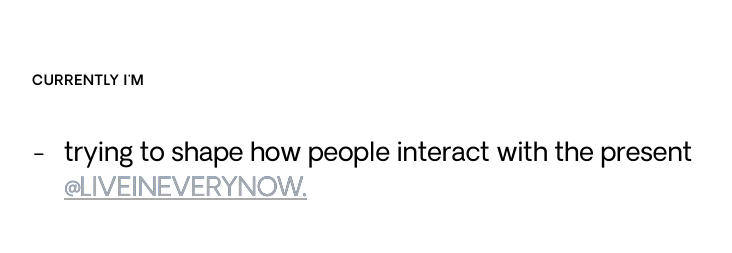
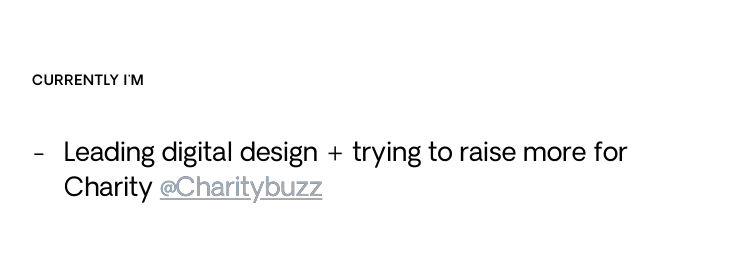
Before and after one commit to jmedure/jacobmedure.com, a plain HTML site: page public/about.html in a window 1280 px wide. Shown: the part 1440-1693 px from the top of the page, without its empty margins (78-810 px from the left). Drawn offline with nearby package versions, Linux system fonts and the light colour scheme.

Commit message:
About page refresh

```diff
--- a/public/about.html
+++ b/public/about.html
@@ -123,6 +123,7 @@
               <div class="work wrap">
                 <h6 class="fade-in">Currently I'm</h6>
                   <ul>
+                    <li class="oakes">Leading digital design + trying to raise more for Charity <a class="liCTA" href="https://charitybuzz.com" target="_blank">@Charitybuzz</a></li>
                     <li class="oakes">trying to shape how people interact with the present <a class="liCTA" href="https://liveineverynow.com" target="_blank">@LIVEINEVERYNOW.</a></li>
                     <li class="oakes">making music, writing songs, and helping other artists navigate their journeys <a class="liCTA"href="https://jacobs.blue" target="_blank">@Jacob’s Blue</a></li>
                     <li class="oakes">taking classes <a class="liCTA" href="https://teamtreehouse.com/" target="_blank">@Treehouse</a> to keep my coding skills sharp as well as diving headfirst into <a class="liCTA"href="https://https://reactjs.org/tutorial/tutorial.html" target="_blank">@React</a> and <a class="liCTA" href="https://nextjs.org/learn/basics/create-nextjs-app" target="_blank">@Next.js</a> documentation</li>
```
